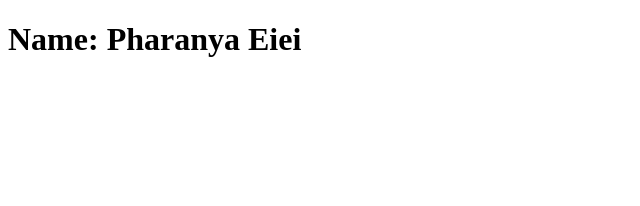
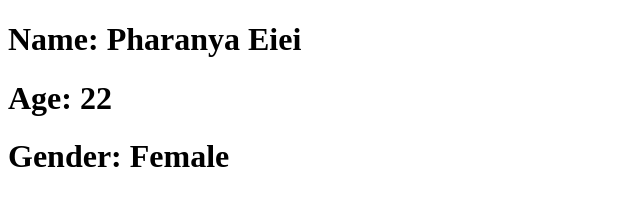
Before and after one commit to Pharanyali/LabDevOp03-3, a plain HTML site: page profile.html in a window 1280 px wide. Shown: the whole page, without its empty margins (0-640 px from the left). Drawn offline with Linux system fonts and the light colour scheme.

Commit message:
Add more detail to profile

```diff
--- a/profile.html
+++ b/profile.html
@@ -8,6 +8,8 @@
 </head>
 <body>
     <h1>Name: Pharanya Eiei</h1>
+    <h1>Age: 22</h1>
+    <h1>Gender: Female</h1>
     <a href="./index.html"></a>
 </body>
 </html>
```
